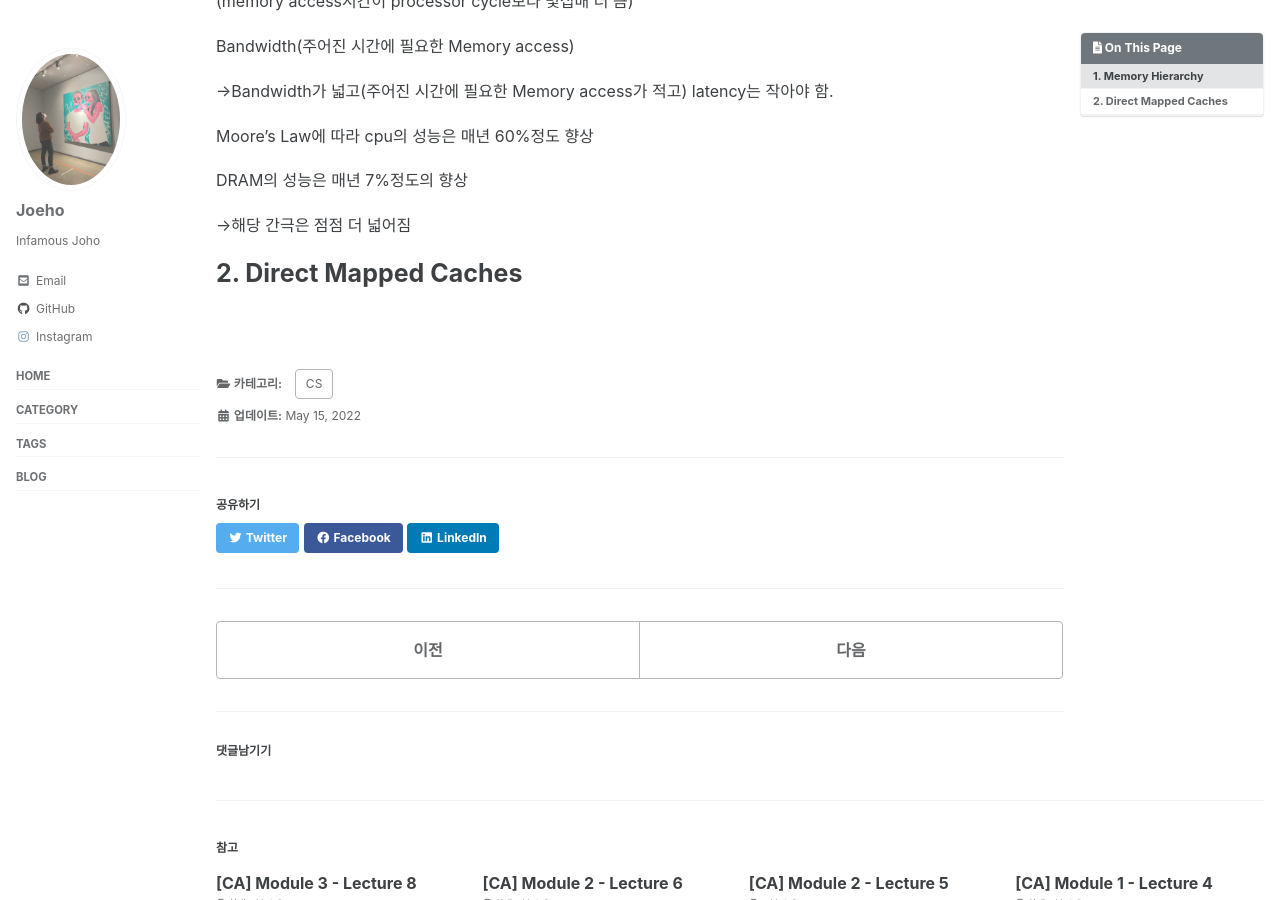
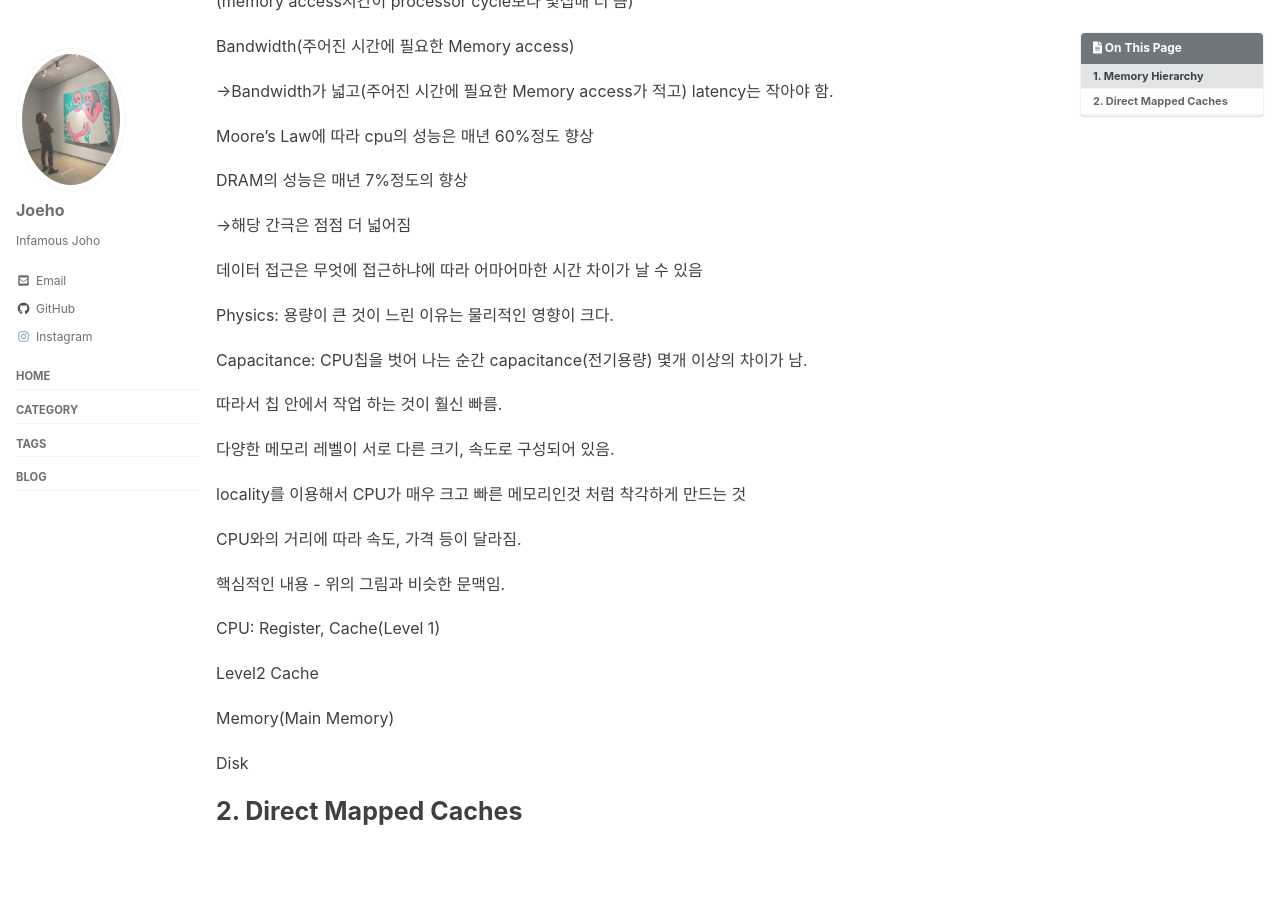
Before and after one commit to joeholee/joeholee.github.io, a Jekyll site: the page built from _posts/2022-05-09-ca-seventh.md, in a window 1280 px wide and 900 px high, scrolled down 331 px. Built offline with Jekyll 4.4.1, drawn with Linux system fonts in a browser that asks for light colours; cached includes are drawn as plain includes; some web fonts are replaced; comment, search, counter and statistics services are not loaded.

Commit message:
Update 2022-05-09-ca-seventh.md

```diff
--- a/_posts/2022-05-09-ca-seventh.md
+++ b/_posts/2022-05-09-ca-seventh.md
@@ -34,6 +34,30 @@ DRAM의 성능은 매년 7%정도의 향상
 
 →해당 간극은 점점 더 넓어짐
 
+데이터 접근은 무엇에 접근하냐에 따라 어마어마한 시간 차이가 날 수 있음
+
+Physics: 용량이 큰 것이 느린 이유는 물리적인 영향이 크다.
+
+Capacitance: CPU칩을 벗어 나는 순간 capacitance(전기용량) 몇개 이상의 차이가 남.
+
+따라서 칩 안에서 작업 하는 것이 훨신 빠름.
+
+다양한 메모리 레벨이 서로 다른 크기, 속도로 구성되어 있음.
+
+locality를 이용해서 CPU가 매우 크고 빠른 메모리인것 처럼 착각하게 만드는 것
+
+CPU와의 거리에 따라 속도, 가격 등이 달라짐.
+
+핵심적인 내용 - 위의 그림과 비슷한 문맥임.
+
+CPU: Register, Cache(Level 1)
+
+Level2 Cache
+
+Memory(Main Memory)
+
+Disk
+
 # 2. Direct Mapped Caches
 
 <br>
```
